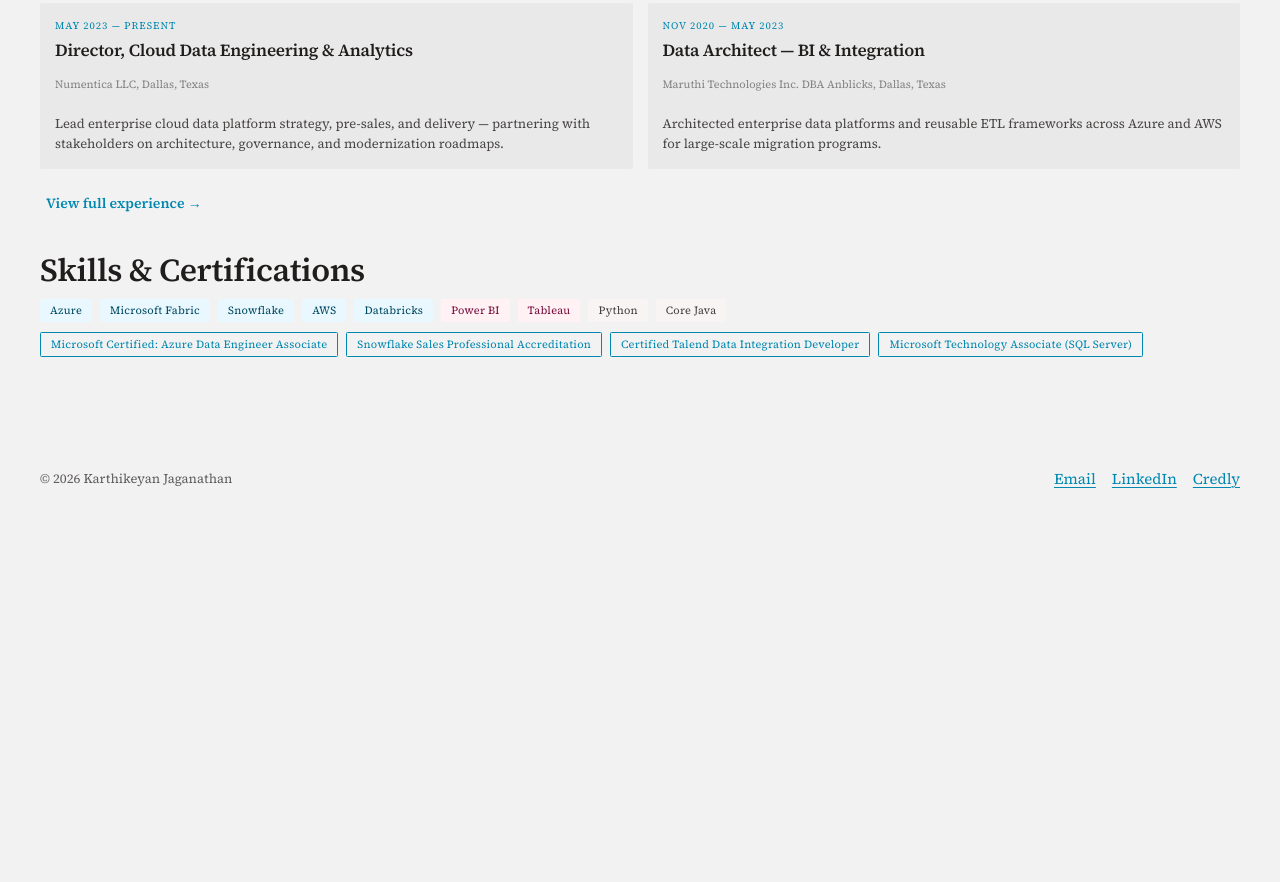
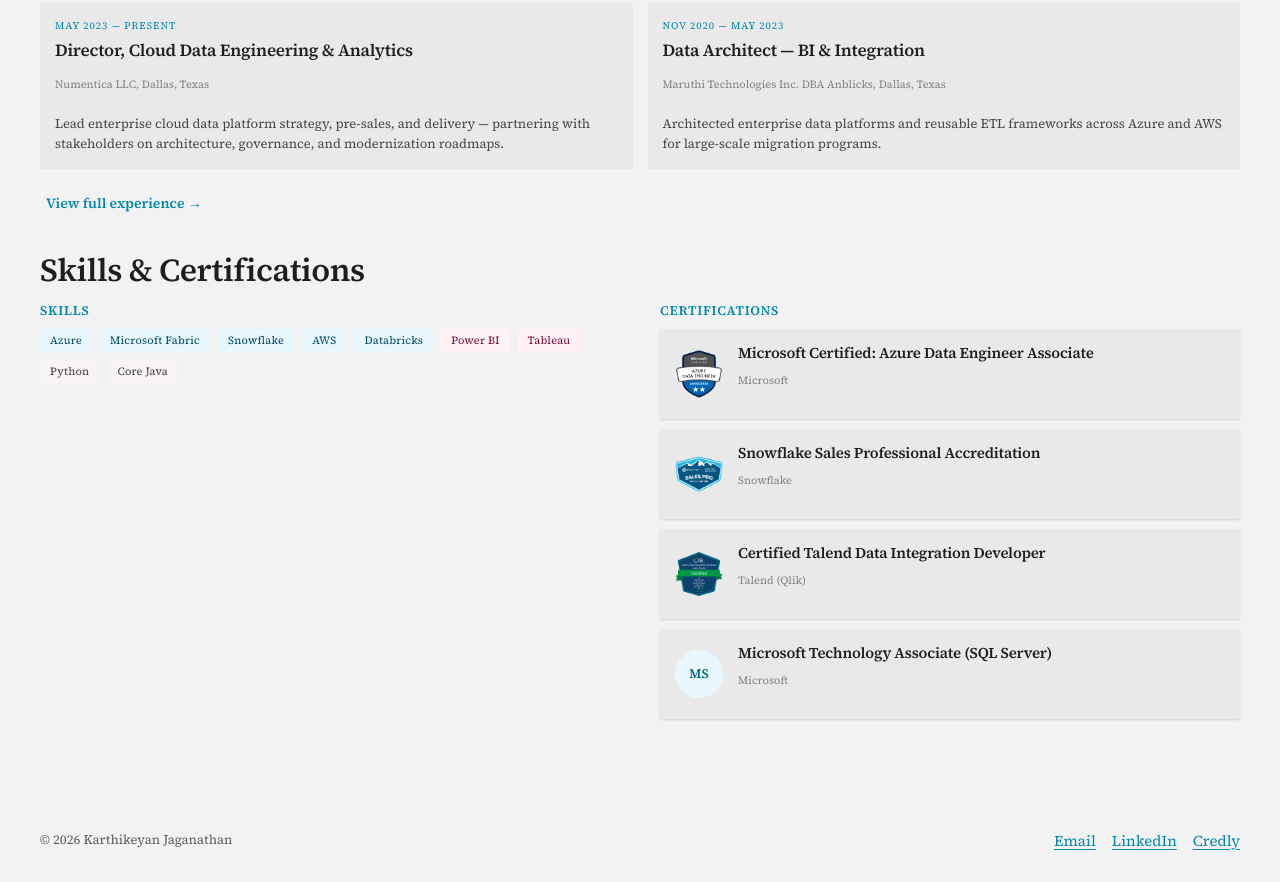
Before and after one commit to dataintelbykarthik/DataIntelByKarthik.github.io, a plain HTML site: page index.dc.html in a window 1280 px wide. Shown: the part 1169-2051 px from the top of the page. Before the commit the page ends 1689 px from the top, so only its background shows below. Drawn offline with nearby package versions, Linux system fonts and the light colour scheme.

Commit message:
Split Certifications into its own column next to Skills
Skills stays as tag pills on the left; Certifications is now a list
of highlighted cards on the right, each with its real badge image
pulled from the earner's public Credly profile (Azure Data Engineer
Associate, Snowflake Sales Professional, Talend Data Integration
Developer). Microsoft Technology Associate (SQL Server) isn't on the
Credly profile, so it gets a plain monogram placeholder instead of a
fabricated logo.

```diff
--- a/index.dc.html
+++ b/index.dc.html
@@ -28,6 +28,10 @@
     .nav-bar .nav a{font-weight:600;padding:6px 12px;border-radius:var(--radius-md)}
     .nav-bar .nav a[aria-current='page']{background:var(--color-accent-100)}
     .nav-bar .nav a:hover{background:color-mix(in srgb, var(--color-text) 6%, transparent)}
+    .section-label{color:var(--color-accent);margin:0 0 var(--space-2);font-size:13px;letter-spacing:.06em;text-transform:uppercase;font-family:var(--font-heading)}
+    .cert-card{flex-direction:row;align-items:center;gap:var(--space-3);padding:var(--space-3)}
+    .cert-badge{flex:none;width:48px;height:48px;object-fit:contain;display:block}
+    .cert-badge-mono{flex:none;width:48px;height:48px;border-radius:50%;background:var(--color-accent-100);color:var(--color-accent-700);display:flex;align-items:center;justify-content:center;font-weight:700;font-size:13px;font-family:var(--font-heading)}
     .logo-tile{display:flex;flex-direction:row;align-items:center;gap:10px;padding:10px 18px;width:fit-content}
     .logo-tile img{height:26px;width:auto;display:block}
     .logo-mono{width:26px;height:26px;border-radius:var(--radius-sm);color:#fff;display:flex;align-items:center;justify-content:center;font-weight:700;font-size:10px;font-family:var(--font-heading);flex:none}
@@ -38,6 +42,7 @@
       .exp-grid{grid-template-columns:1fr !important}
       .stat-grid{grid-template-columns:repeat(2,1fr) !important}
       .about-grid{grid-template-columns:1fr !important}
+      .skills-cert-grid{grid-template-columns:1fr !important}
     }
   </style>
 </helmet>
@@ -149,11 +154,34 @@
 
 <div class="wrap" style="padding-bottom:var(--space-8)">
   <h2>Skills &amp; Certifications</h2>
-  <div class="badges" style="margin-top:var(--space-2)">
-    <span class="tag tag-accent">Azure</span><span class="tag tag-accent">Microsoft Fabric</span><span class="tag tag-accent">Snowflake</span><span class="tag tag-accent">AWS</span><span class="tag tag-accent">Databricks</span><span class="tag tag-accent-2">Power BI</span><span class="tag tag-accent-2">Tableau</span><span class="tag tag-neutral">Python</span><span class="tag tag-neutral">Core Java</span>
-  </div>
-  <div class="badges" style="margin-top:var(--space-2)">
-    <span class="tag tag-outline">Microsoft Certified: Azure Data Engineer Associate</span><span class="tag tag-outline">Snowflake Sales Professional Accreditation</span><span class="tag tag-outline">Certified Talend Data Integration Developer</span><span class="tag tag-outline">Microsoft Technology Associate (SQL Server)</span>
+  <div class="skills-cert-grid" style="display:grid;grid-template-columns:1fr 1fr;gap:var(--space-8);margin-top:var(--space-3)">
+    <div>
+      <h6 class="section-label">Skills</h6>
+      <div class="badges">
+        <span class="tag tag-accent">Azure</span><span class="tag tag-accent">Microsoft Fabric</span><span class="tag tag-accent">Snowflake</span><span class="tag tag-accent">AWS</span><span class="tag tag-accent">Databricks</span><span class="tag tag-accent-2">Power BI</span><span class="tag tag-accent-2">Tableau</span><span class="tag tag-neutral">Python</span><span class="tag tag-neutral">Core Java</span>
+      </div>
+    </div>
+    <div>
+      <h6 class="section-label">Certifications</h6>
+      <div style="display:flex;flex-direction:column;gap:var(--space-2)">
+        <div class="card elev-sm cert-card">
+          <img class="cert-badge" src="assets/certs/azure-data-engineer-associate.png" alt="Microsoft Certified: Azure Data Engineer Associate badge">
+          <div><h4 class="card-title" style="font-size:15px">Microsoft Certified: Azure Data Engineer Associate</h4><p class="card-meta">Microsoft</p></div>
+        </div>
+        <div class="card elev-sm cert-card">
+          <img class="cert-badge" src="assets/certs/snowflake-sales-professional.png" alt="Snowflake Sales Professional Accreditation badge">
+          <div><h4 class="card-title" style="font-size:15px">Snowflake Sales Professional Accreditation</h4><p class="card-meta">Snowflake</p></div>
+        </div>
+        <div class="card elev-sm cert-card">
+          <img class="cert-badge" src="assets/certs/talend-data-integration-developer.png" alt="Certified Talend Data Integration Developer badge">
+          <div><h4 class="card-title" style="font-size:15px">Certified Talend Data Integration Developer</h4><p class="card-meta">Talend (Qlik)</p></div>
+        </div>
+        <div class="card elev-sm cert-card">
+          <span class="cert-badge-mono">MS</span>
+          <div><h4 class="card-title" style="font-size:15px">Microsoft Technology Associate (SQL Server)</h4><p class="card-meta">Microsoft</p></div>
+        </div>
+      </div>
+    </div>
   </div>
 </div>
 
```
Also changed, not shown: assets/certs/azure-data-engineer-associate.png (added), assets/certs/snowflake-sales-professional.png (added), assets/certs/talend-data-integration-developer.png (added).
